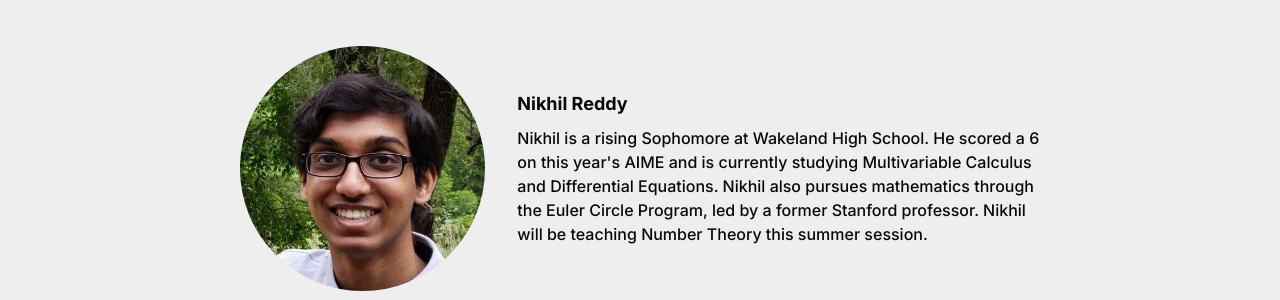
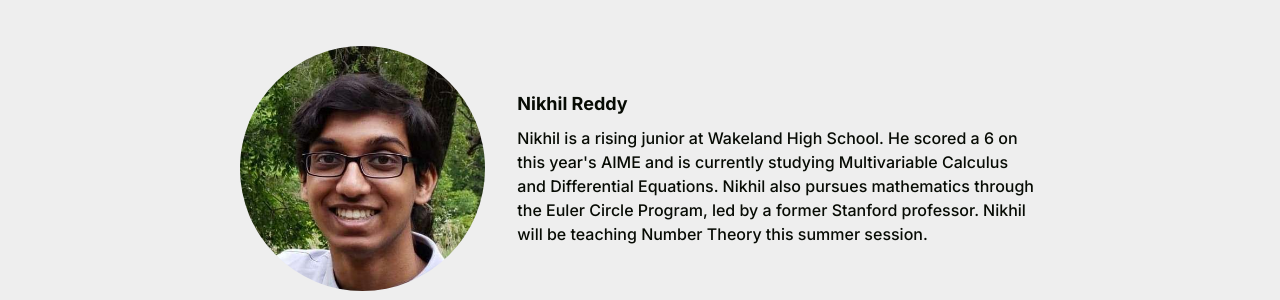
Before and after one commit to gautham-ramanarayanan/fequalsmath, a Next.js app: page / in a window 1280 px wide. Shown: the part 1617-1917 px from the top of the page. Built offline with nearby package versions, Linux system fonts and the light colour scheme.

Commit message:
nikhil is actually a rising junior

```diff
--- a/src/globals/globals.js
+++ b/src/globals/globals.js
@@ -47,7 +47,7 @@ export const instructors = [
     {
         name: "Nikhil Reddy",
         img: "/nikhilreddy.jpg",
-        description: "Nikhil is a rising Sophomore at Wakeland High School. He scored a 6 on this year's AIME and is currently studying Multivariable Calculus and Differential Equations. Nikhil also pursues mathematics through the Euler Circle Program, led by a former Stanford professor. Nikhil will be teaching Number Theory this summer session."
+        description: "Nikhil is a rising junior at Wakeland High School. He scored a 6 on this year's AIME and is currently studying Multivariable Calculus and Differential Equations. Nikhil also pursues mathematics through the Euler Circle Program, led by a former Stanford professor. Nikhil will be teaching Number Theory this summer session."
     },
     {
         name: "Yu-Hsiang Yeh",
```
